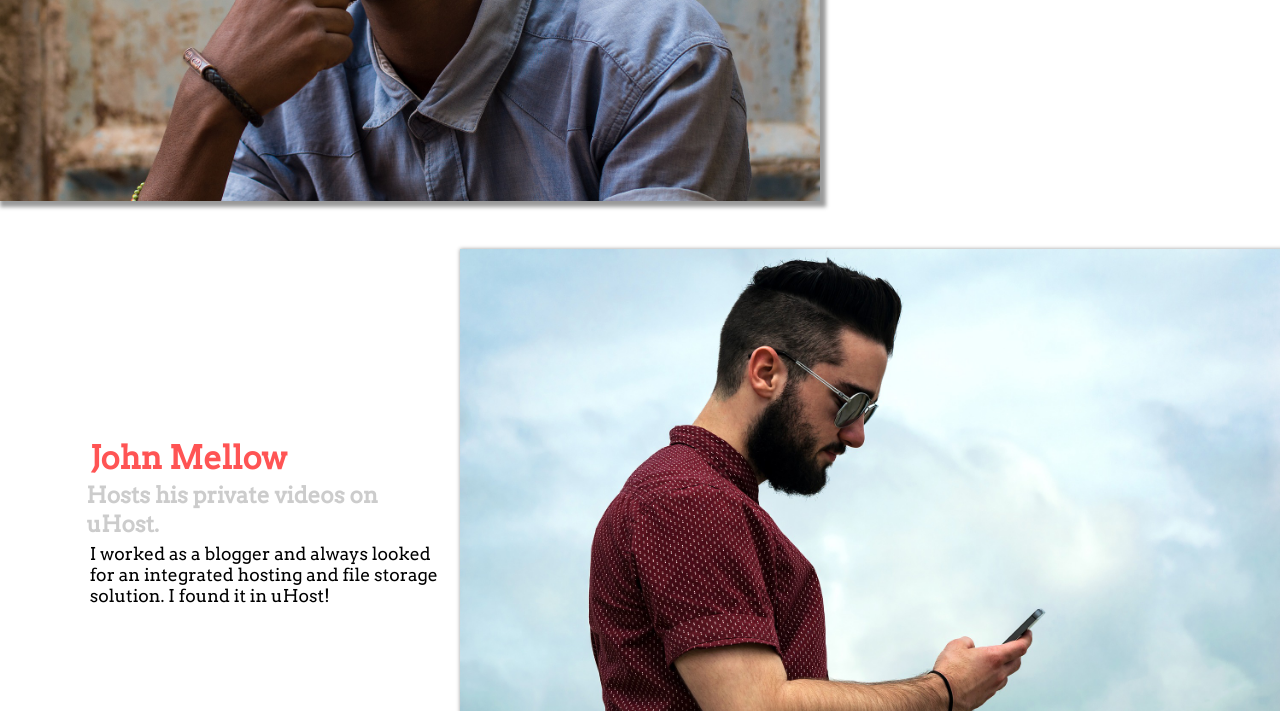
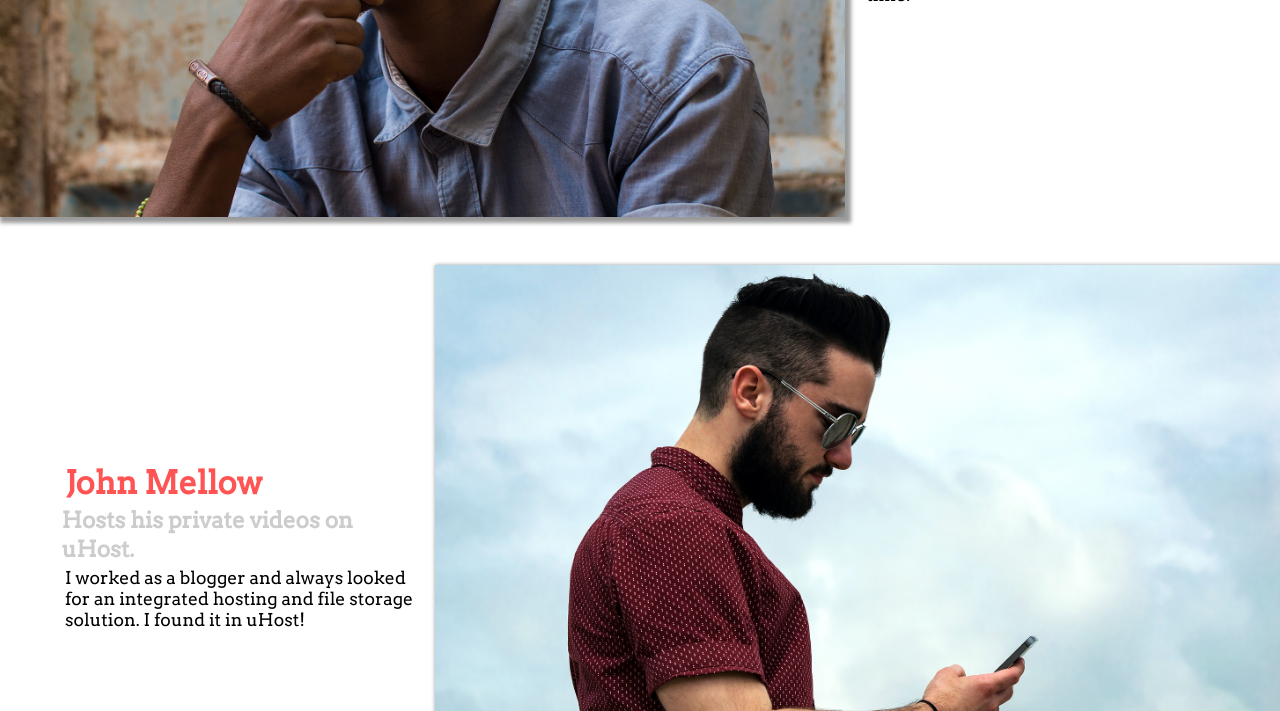
Before and after one commit to yairash/uHost, a plain HTML site: page customers/index.html in a window 1280 px wide. Shown: the part 442-1153 px from the top of the page. Drawn offline with Linux system fonts and the light colour scheme.

Commit message:
fixed packages and customers pages + fixed footer

```diff
--- a/customers/customers.css
+++ b/customers/customers.css
@@ -1,11 +1,5 @@
 .testimonial {
     font-size: 1.1rem; /*em = 16px*/
-    margin: 3rem 0;
-}
-
-.testimonial__list {
-    width: 80%;
-    margin: auto;
 }
 
 .testimonial:first-of-type {
@@ -13,10 +7,8 @@
 }
 
 .testimonial__image-container{
-    width: 65%;
-    max-width: 820px;
-    display: inline-block;
-    vertical-align: middle;
+    width: 100%;
+    max-width: 55rem;
     box-shadow: 3px 3px 4px 3px  rgba(0, 0, 0, 0.4);
 }
 
@@ -26,12 +18,8 @@
 }
 
 .testimonial__info {
-    /* text-align: right; */
-    text-align: left; /*I changed to left - the default course project was right*/
+    text-align: right;
     padding: 0.9rem;
-    display: inline-block;
-    vertical-align: middle;
-    width: 30%;
 }
 
 #customer-2.testimonial {
@@ -67,3 +55,29 @@
 .testimonial__text {
     margin: 0.2rem;
 }
+
+@media (min-width: 55rem){
+    .testimonial{
+        margin: 3rem auto;
+        max-width: 1600px;
+    }
+
+    .testimonial__list {
+        width: 80%;
+        margin: auto;
+    }
+
+    .testimonial__image-container{
+        display: inline-block;
+        vertical-align: middle;
+        width: 66%;
+    }
+
+    .testimonial__info{
+        display: inline-block;
+        vertical-align: middle;
+        width: 30%;
+        text-align: left; /* I changed to left - the course project default was right */
+    }
+
+}
--- a/packages/packages.css
+++ b/packages/packages.css
@@ -1,5 +1,5 @@
 main{
-    margin-top: 2rem;
+    padding-top: 2rem;
 }
 
 .background-img{
@@ -14,6 +14,7 @@ main{
     margin: 1rem 0;
     border: solid #690303 4px;
     border-left: none;
+    position: relative;
 }
 
 .package-overview:hover,
@@ -46,7 +47,6 @@ main{
 #plus-package{
     background: #ffa9a9;
     position: relative;
-    top: 2rem;
 }
 
 #package__badge{
@@ -69,7 +69,6 @@ main{
     border: solid #690303 4px;
     border-right: none;
     position: relative;
-    top: 2rem;
 }
 
 #free-package:hover,
@@ -81,9 +80,25 @@ main{
 #premium-package{
     background: #690303;
     position: relative;
-    top: 2rem;
 }
 
 .premium-package h1{
     color: white;
 }
+
+@media (min-width: 55rem){
+    main{
+        margin: 3.25rem auto;
+        max-width: 1600px;
+    }
+}
+
+@media (min-width: 1600px){
+    .package-overview{
+        border-left: solid #690303 4px;
+    }
+
+    #free-package{
+        border-right: solid #690303 4px;
+    }
+}
--- a/shared.css
+++ b/shared.css
@@ -5,6 +5,10 @@
 body{
     font-family: 'Arvo', serif;;
     margin: 0;
+}
+
+main{
+    min-height: calc(100vh - 3.25rem - 8.25rem);
 }
 
 .backdrop {
@@ -66,8 +70,6 @@ body{
 .main-nav{
     display: none;
 }
-
-
 
 .main-nav__item{
     display: inline-block;
```
Also changed, not shown: packages/index.html (+1 -1 lines).
